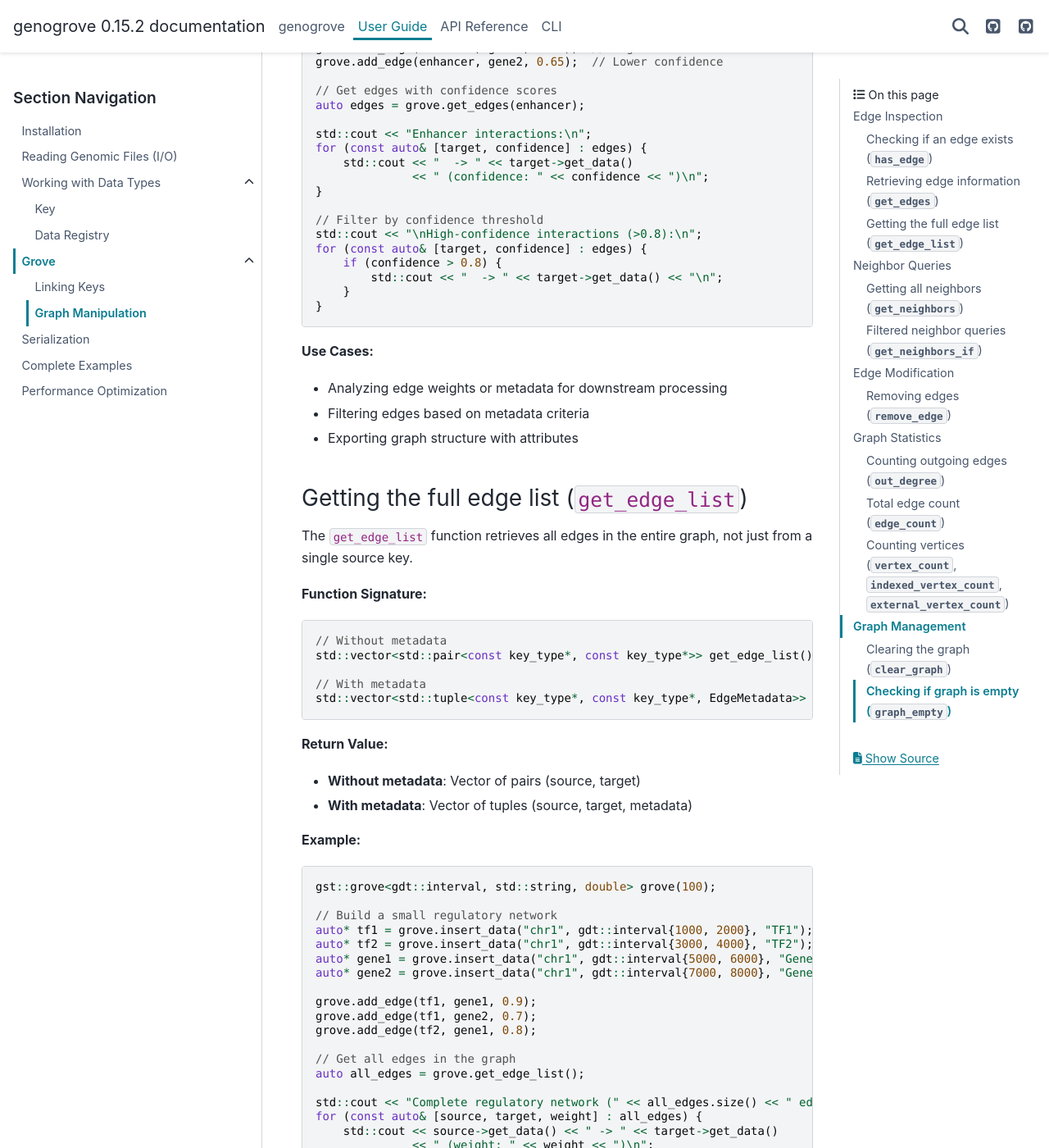
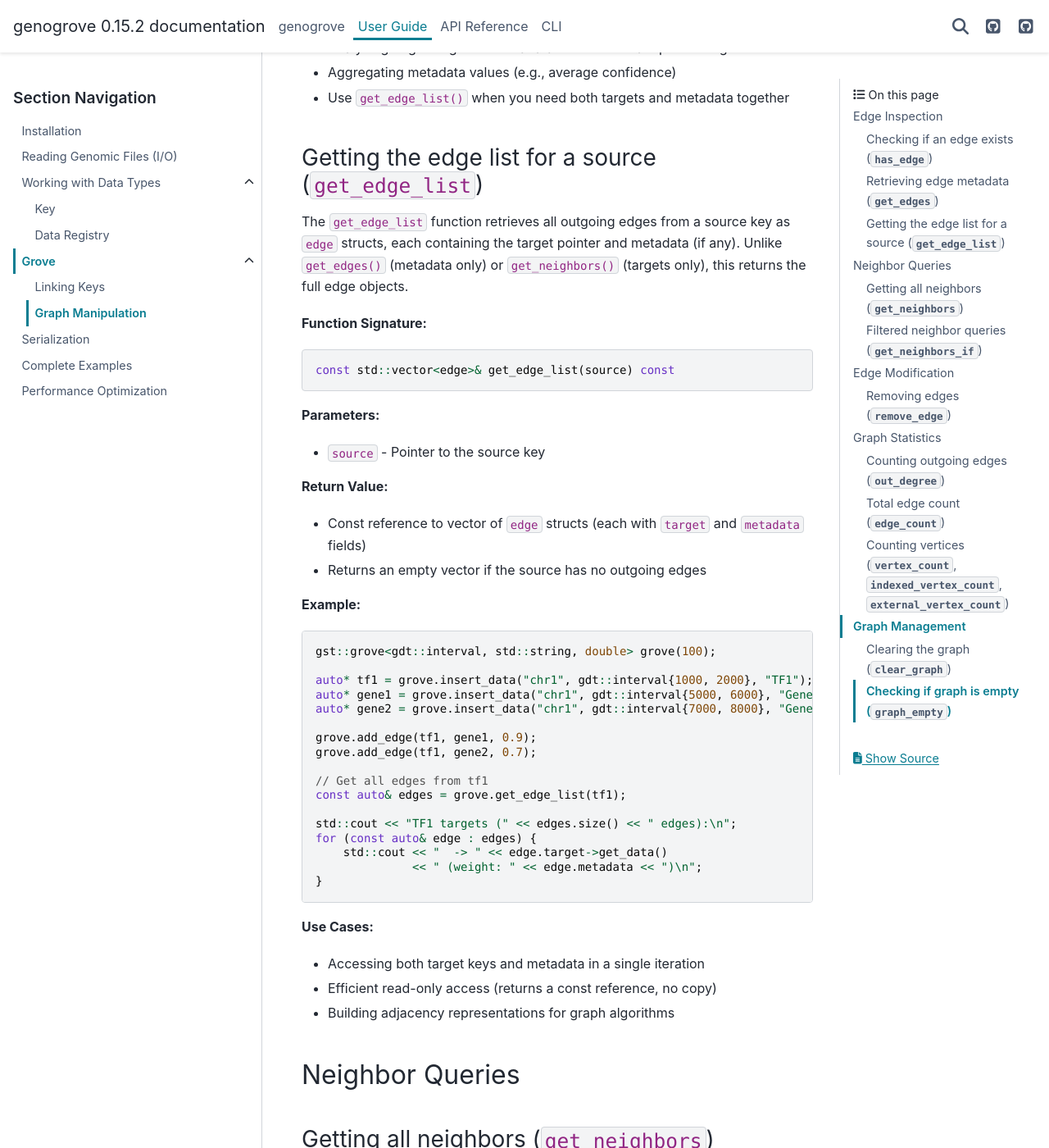
Before and after one commit to genogrove/docs, a Sphinx documentation site: the page built from source/guide/grove/graph_manipulation.md, in a window 1280 px wide and 1400 px high, scrolled down 2453 px. Shown: the whole window at 82% size. Built offline with Sphinx 7.4.7 and the PyData theme 0.15.4, drawn with Linux system fonts in a browser that asks for light colours; some of the changed text lies outside the part shown.

Commit message:
Fix wrong API signatures in graph_manipulation.md
- get_edges(): returns vector<M> (metadata only), not vector<pair>;
  remove non-existent "without metadata" overload
- get_edge_list(): takes a source parameter, returns const vector<edge>&
  for that source, not a global edge enumeration
- remove_edge(): returns bool, not void

Co-Authored-By: Claude Opus 4.6 <noreply@anthropic.com>

````diff
--- a/source/guide/grove/graph_manipulation.md
+++ b/source/guide/grove/graph_manipulation.md
@@ -50,18 +50,16 @@ if (!grove.has_edge(exon1, exon3)) {
 - Preventing duplicate edge creation
 - Conditional edge operations based on existing connections
 
-### Retrieving edge information (`get_edges`)
+### Retrieving edge metadata (`get_edges`)
 
-The `get_edges` function retrieves all outgoing edges from a source key, including their metadata (if present).
+The `get_edges` function retrieves the metadata for all outgoing edges from a source key. This is only available when the grove has a non-void `edge_data_type`. To get the target keys themselves, use `get_neighbors()` instead.
 
 **Function Signature:**
 
 ```cpp
-// Without metadata (returns vector of target pointers)
-std::vector<const key_type*> get_edges(const key_type* source) const
-
-// With metadata (returns vector of pairs: target pointer and metadata)
-std::vector<std::pair<const key_type*, EdgeMetadata>> get_edges(const key_type* source) const
+template<typename M = edge_data_type>
+std::vector<M> get_edges(source) const
+    requires (!std::is_void_v<edge_data_type>)
 ```
 
 **Parameters:**
@@ -70,31 +68,9 @@ std::vector<std::pair<const key_type*, EdgeMetadata>> get_edges(const key_type*
 
 **Return Value:**
 
-- **Without metadata**: Vector of pointers to target keys
-- **With metadata**: Vector of pairs containing target key pointers and their associated metadata
+- Vector of edge metadata values (one per outgoing edge)
 
-**Example without metadata:**
-
-```cpp
-gst::grove<gdt::interval, std::string, void> grove(100);
-
-auto* gene1 = grove.insert_data("chr1", gdt::interval{1000, 2000}, "GeneA");
-auto* gene2 = grove.insert_data("chr1", gdt::interval{3000, 4000}, "GeneB");
-auto* gene3 = grove.insert_data("chr1", gdt::interval{5000, 6000}, "GeneC");
-
-grove.add_edge(gene1, gene2);
-grove.add_edge(gene1, gene3);
-
-// Get all outgoing edges from gene1
-auto edges = grove.get_edges(gene1);
-
-std::cout << "GeneA connects to " << edges.size() << " genes:\n";
-for (auto* target : edges) {
-    std::cout << "  -> " << target->get_data() << "\n";
-}
-```
-
-**Example with metadata:**
+**Example:**
 
 ```cpp
 gst::grove<gdt::interval, std::string, double> grove(100);
@@ -106,98 +82,77 @@ auto* gene2 = grove.insert_data("chr1", gdt::interval{15000, 20000}, "Gene2");
 grove.add_edge(enhancer, gene1, 0.95);  // High confidence
 grove.add_edge(enhancer, gene2, 0.65);  // Lower confidence
 
-// Get edges with confidence scores
-auto edges = grove.get_edges(enhancer);
+// Get metadata (confidence scores) for all edges from enhancer
+auto scores = grove.get_edges(enhancer);
 
-std::cout << "Enhancer interactions:\n";
-for (const auto& [target, confidence] : edges) {
-    std::cout << "  -> " << target->get_data()
-              << " (confidence: " << confidence << ")\n";
+for (double confidence : scores) {
+    std::cout << "Confidence: " << confidence << "\n";
 }
+```
 
-// Filter by confidence threshold
-std::cout << "\nHigh-confidence interactions (>0.8):\n";
-for (const auto& [target, confidence] : edges) {
-    if (confidence > 0.8) {
-        std::cout << "  -> " << target->get_data() << "\n";
-    }
+To iterate over both targets and metadata together, use `get_edge_list()`:
+
+```cpp
+auto& edges = grove.get_edge_list(enhancer);
+
+for (const auto& edge : edges) {
+    std::cout << edge.target->get_data()
+              << " (confidence: " << edge.metadata << ")\n";
 }
 ```
 
 **Use Cases:**
 
 - Analyzing edge weights or metadata for downstream processing
-- Filtering edges based on metadata criteria
-- Exporting graph structure with attributes
+- Aggregating metadata values (e.g., average confidence)
+- Use `get_edge_list()` when you need both targets and metadata together
 
-### Getting the full edge list (`get_edge_list`)
+### Getting the edge list for a source (`get_edge_list`)
 
-The `get_edge_list` function retrieves all edges in the entire graph, not just from a single source key.
+The `get_edge_list` function retrieves all outgoing edges from a source key as `edge` structs, each containing the target pointer and metadata (if any). Unlike `get_edges()` (metadata only) or `get_neighbors()` (targets only), this returns the full edge objects.
 
 **Function Signature:**
 
 ```cpp
-// Without metadata
-std::vector<std::pair<const key_type*, const key_type*>> get_edge_list() const
+const std::vector<edge>& get_edge_list(source) const
+```
 
-// With metadata
-std::vector<std::tuple<const key_type*, const key_type*, EdgeMetadata>> get_edge_list() const
-```
+**Parameters:**
+
+- `source` - Pointer to the source key
 
 **Return Value:**
 
-- **Without metadata**: Vector of pairs (source, target)
-- **With metadata**: Vector of tuples (source, target, metadata)
+- Const reference to vector of `edge` structs (each with `target` and `metadata` fields)
+- Returns an empty vector if the source has no outgoing edges
 
 **Example:**
 
 ```cpp
 gst::grove<gdt::interval, std::string, double> grove(100);
 
-// Build a small regulatory network
 auto* tf1 = grove.insert_data("chr1", gdt::interval{1000, 2000}, "TF1");
-auto* tf2 = grove.insert_data("chr1", gdt::interval{3000, 4000}, "TF2");
 auto* gene1 = grove.insert_data("chr1", gdt::interval{5000, 6000}, "Gene1");
 auto* gene2 = grove.insert_data("chr1", gdt::interval{7000, 8000}, "Gene2");
 
 grove.add_edge(tf1, gene1, 0.9);
 grove.add_edge(tf1, gene2, 0.7);
-grove.add_edge(tf2, gene1, 0.8);
 
-// Get all edges in the graph
-auto all_edges = grove.get_edge_list();
+// Get all edges from tf1
+const auto& edges = grove.get_edge_list(tf1);
 
-std::cout << "Complete regulatory network (" << all_edges.size() << " edges):\n";
-for (const auto& [source, target, weight] : all_edges) {
-    std::cout << source->get_data() << " -> " << target->get_data()
-              << " (weight: " << weight << ")\n";
-}
-```
-
-**Example: Exporting to edge list format**
-
-```cpp
-gst::grove<gdt::interval, std::string, double> grove(100);
-
-// ... build graph ...
-
-// Export to CSV format
-std::ofstream out("network.csv");
-out << "source,target,weight\n";
-
-auto edges = grove.get_edge_list();
-for (const auto& [source, target, weight] : edges) {
-    out << source->get_data() << ","
-        << target->get_data() << ","
-        << weight << "\n";
+std::cout << "TF1 targets (" << edges.size() << " edges):\n";
+for (const auto& edge : edges) {
+    std::cout << "  -> " << edge.target->get_data()
+              << " (weight: " << edge.metadata << ")\n";
 }
 ```
 
 **Use Cases:**
 
-- Exporting entire graph to external formats (GraphML, CSV, JSON)
-- Computing global graph properties (density, clustering coefficient)
-- Serializing graph structure for storage or transmission
+- Accessing both target keys and metadata in a single iteration
+- Efficient read-only access (returns a const reference, no copy)
+- Building adjacency representations for graph algorithms
 
 ## Neighbor Queries
 
@@ -356,7 +311,7 @@ The `remove_edge` function removes a specific directed edge from the graph. The
 **Function Signature:**
 
 ```cpp
-void remove_edge(const key_type* source, const key_type* target)
+bool remove_edge(source, target)
 ```
 
 **Parameters:**
@@ -366,8 +321,7 @@ void remove_edge(const key_type* source, const key_type* target)
 
 **Return Value:**
 
-- Returns `void` (no return value)
-- If the edge doesn't exist, the operation has no effect
+- Returns `true` if the edge was found and removed, `false` otherwise
 
 **Example: Pruning low-quality edges**
 
@@ -381,13 +335,9 @@ auto* gene3 = grove.insert_data("chr1", gdt::interval{5000, 6000}, "GeneC");
 grove.add_edge(gene1, gene2, 0.95);
 grove.add_edge(gene1, gene3, 0.45);  // Low confidence
 
-// Get edges and remove low-confidence ones
-auto edges = grove.get_edges(gene1);
-for (const auto& [target, confidence] : edges) {
-    if (confidence < 0.5) {
-        std::cout << "Removing low-confidence edge to " << target->get_data() << "\n";
-        grove.remove_edge(gene1, target);
-    }
+// Remove a specific edge
+if (grove.remove_edge(gene1, gene3)) {
+    std::cout << "Removed low-confidence edge to GeneC\n";
 }
 ```
 
````
